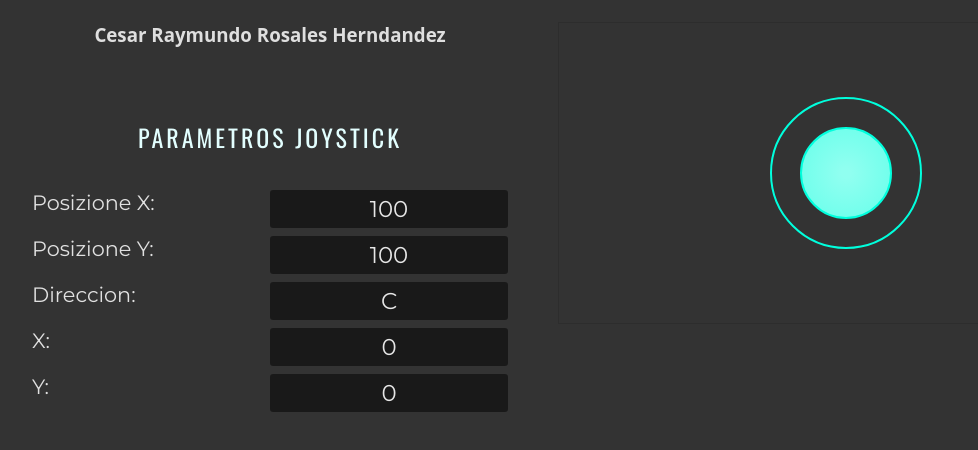
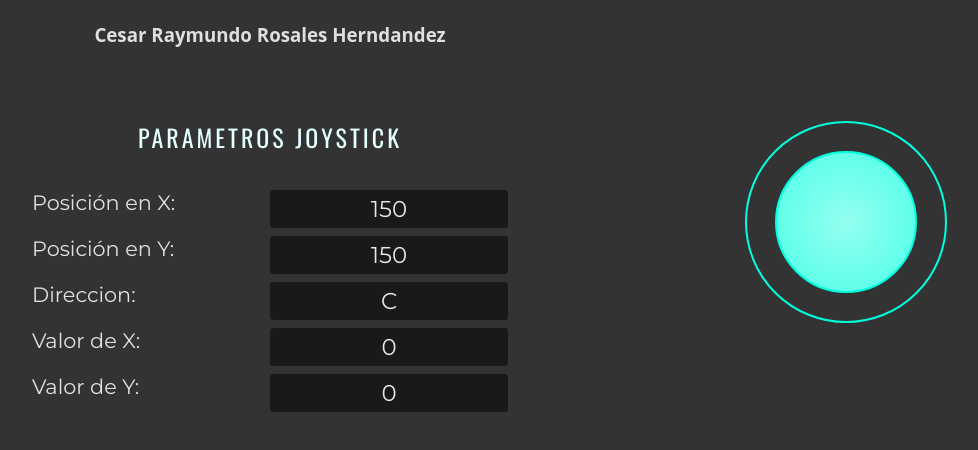
Before and after one commit to RicentCB/joystickJs, a plain HTML site: page index.html in a window 1280 px wide. Shown: the part 150-600 px from the top of the page, without its empty margins (82-1060 px from the left). Drawn offline with nearby package versions, Linux system fonts and the light colour scheme.

Commit message:
[UP] Cambios para normalizacion y detalles

```diff
--- a/css/basic.css
+++ b/css/basic.css
@@ -169,7 +169,6 @@ body:after {
     flex: 1;
 }
 .center-child{
-    border: 1px solid #2d2d2d;
     display: flex;
     justify-content: center;
 }
--- a/index.html
+++ b/index.html
@@ -28,11 +28,11 @@
 				<h2>Parametros JoyStick</h2>
 				<div class="param-container">
 					<div class="row">
-						<p class="row-container">Posizione X:</p>
+						<p class="row-container">Posición en X:</p>
 						<input class="row-container" id="joyStPosizioneX" type="text" readonly />
 					</div>
 					<div class="row">
-						<p class="row-container">Posizione Y:</p>
+						<p class="row-container">Posición en Y:</p>
 						<input class="row-container" id="joyStPosizioneY" type="text" readonly />
 					</div>
 					<div class="row">
@@ -40,11 +40,11 @@
 						<input class="row-container" id="joyStDirezione" type="text" readonly />
 					</div>
 					<div class="row">
-						<p class="row-container">X:</p>
+						<p class="row-container">Valor de X:</p>
 						<input class="row-container" id="joyStX" type="text" readonly />
 					</div>
 					<div class="row">
-						<p class="row-container">Y:</p>
+						<p class="row-container">Valor de Y:</p>
 						<input class="row-container" id="joyStY" type="text" readonly />
 					</div>
 				</div>
@@ -52,7 +52,7 @@
 			<div class="row-container">
 				<h2>JoyStick</h2>
 				<div class="center-child">
-					<div id="mainJoy" style="width:200px;height:200px;margin:50px;"></div>
+					<div id="mainJoy" style="width:300px;height:300px;margin:50px;"></div>
 				</div>
 
 			</div>
--- a/joy.js
+++ b/joy.js
@@ -297,7 +297,7 @@ var JoyStick = (function(container, parameters)
 	 */
 	this.GetX = function ()
 	{
-		return (100*((movedX - centerX)/maxMoveStick)).toFixed();
+		return (255*((movedX - centerX)/maxMoveStick)).toFixed();
 	};
 
 	/**
@@ -306,7 +306,7 @@ var JoyStick = (function(container, parameters)
 	 */
 	this.GetY = function ()
 	{
-		return ((100*((movedY - centerY)/maxMoveStick))*-1).toFixed();
+		return ((255*((movedY - centerY)/maxMoveStick))*-1).toFixed();
 	};
 
 	/**
@@ -336,11 +336,11 @@ var JoyStick = (function(container, parameters)
 		{
 			if(result === "C")
 			{
-				result = "W";
+				result = "O";
 			}
 			else
 			{
-				result += "W";
+				result += "O";
 			}
 		}
 		if(orizontal > directionHorizontalLimitPos)
```
Also changed, not shown: joy.min.js (deleted).
